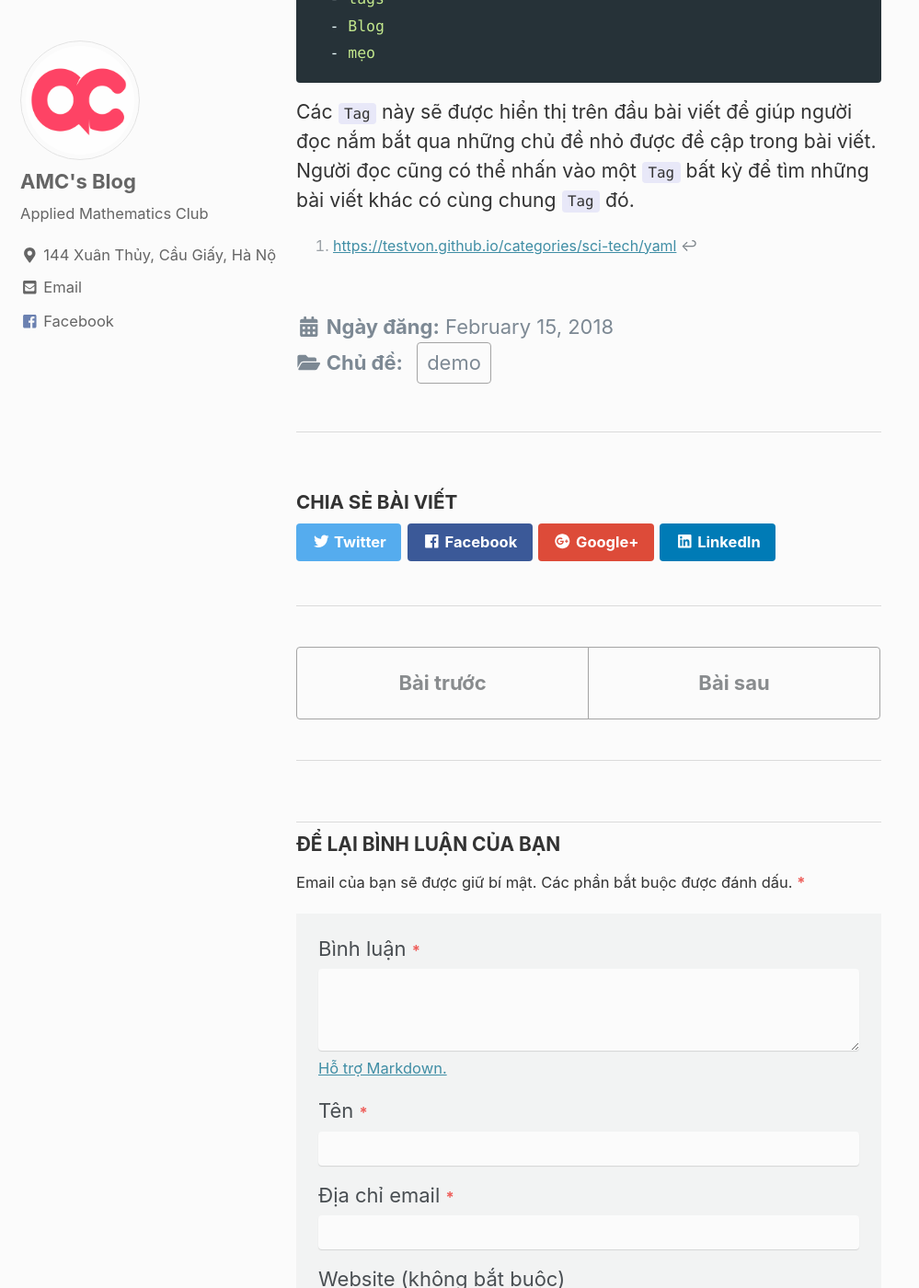
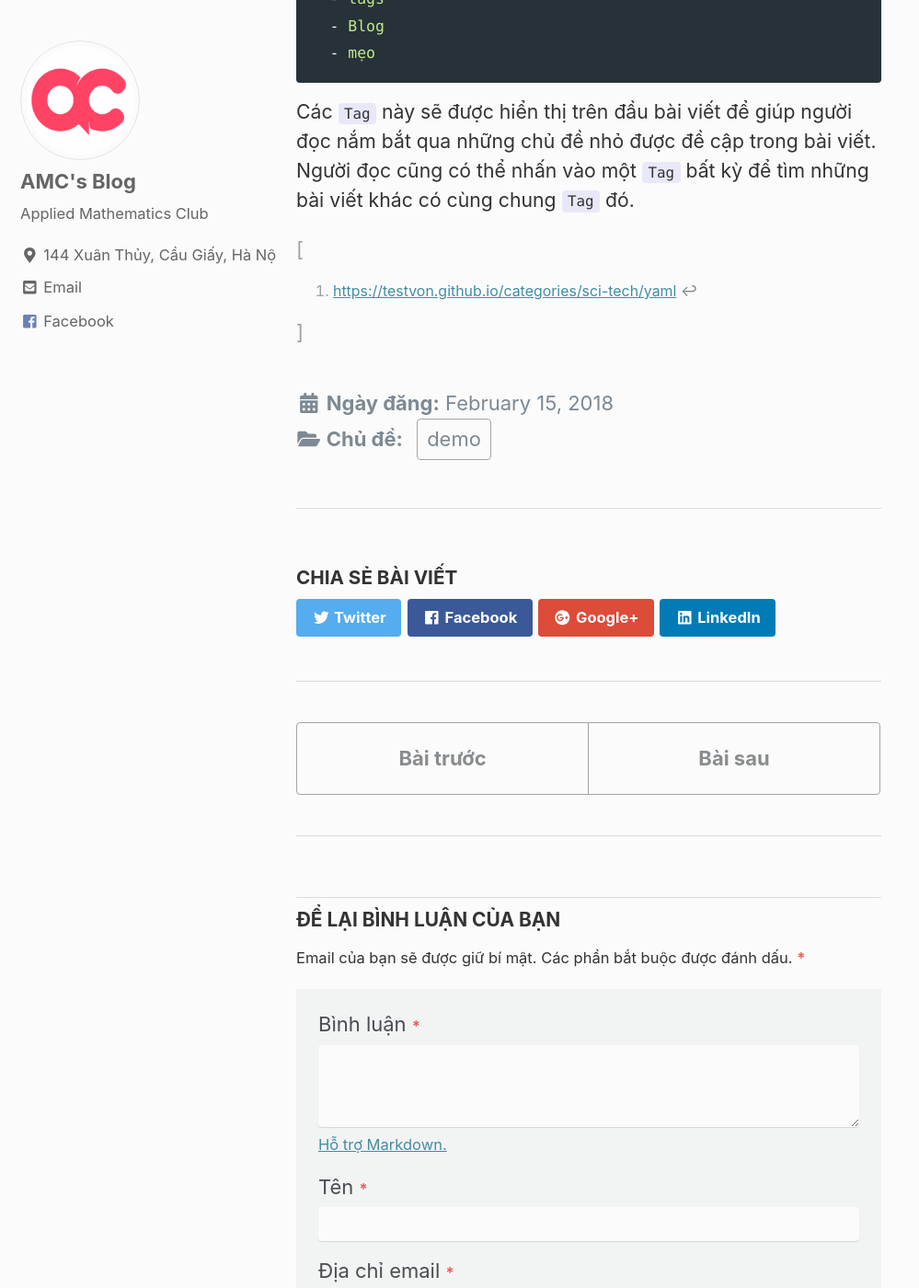
Before and after one commit to amcblog/testvon.github.io, a Jekyll site: the page built from _posts/demo/2018-02-15-demo-3-tags.md, in a window 1280 px wide and 1400 px high, scrolled down 1214 px. Shown: the whole window at 92% size, without its empty margins (0-999 px from the left). Built offline with Jekyll 4.4.1, drawn with Linux system fonts in a browser that asks for light colours; nearby versions of some CDN libraries.

Commit message:
Update _utilities.scss

```diff
--- a/_sass/minimal-mistakes/_utilities.scss
+++ b/_sass/minimal-mistakes/_utilities.scss
@@ -450,6 +450,13 @@ body:hover .visually-hidden button {
 .footnotes {
   color: mix(#fff, $gray, 25%);
 
+ &:before {
+    content: "[";
+ }
+ &:after {
+    content: "]";
+ }
+
   ol,
   li,
   p {
```
